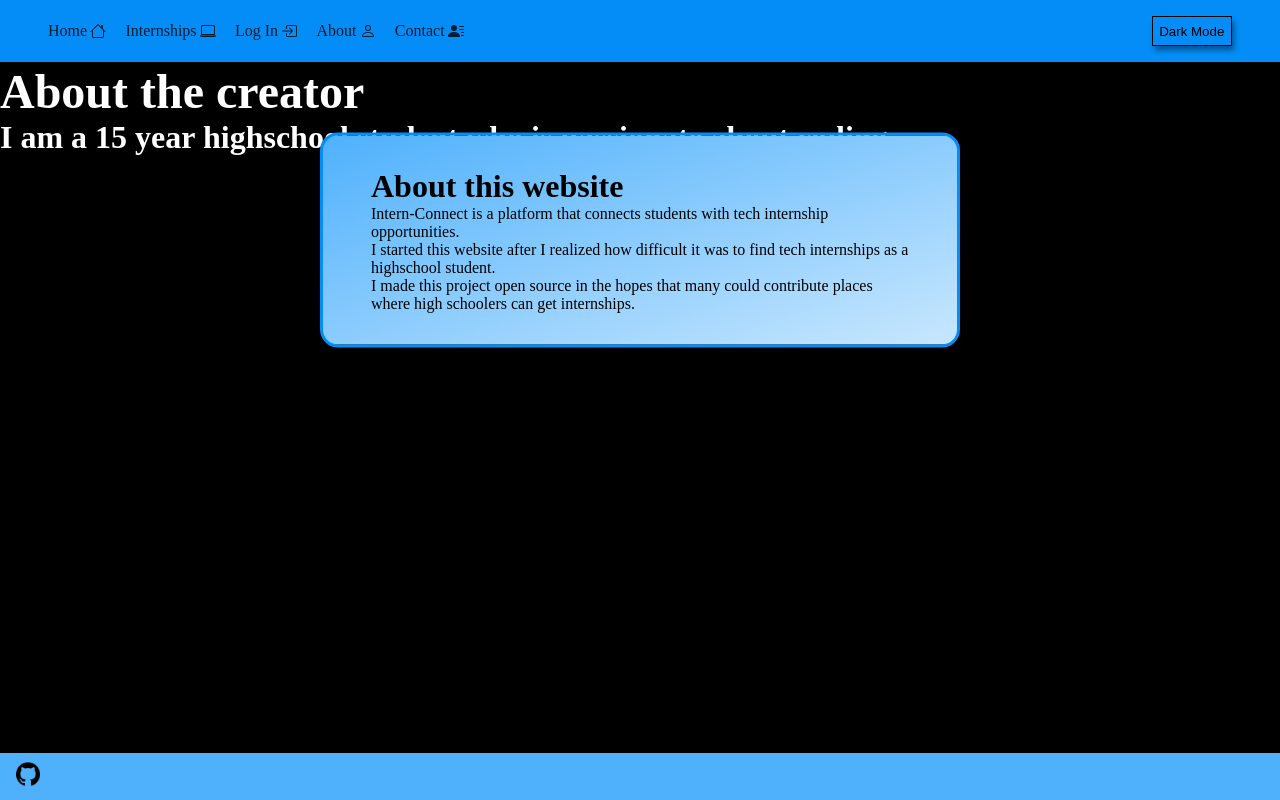
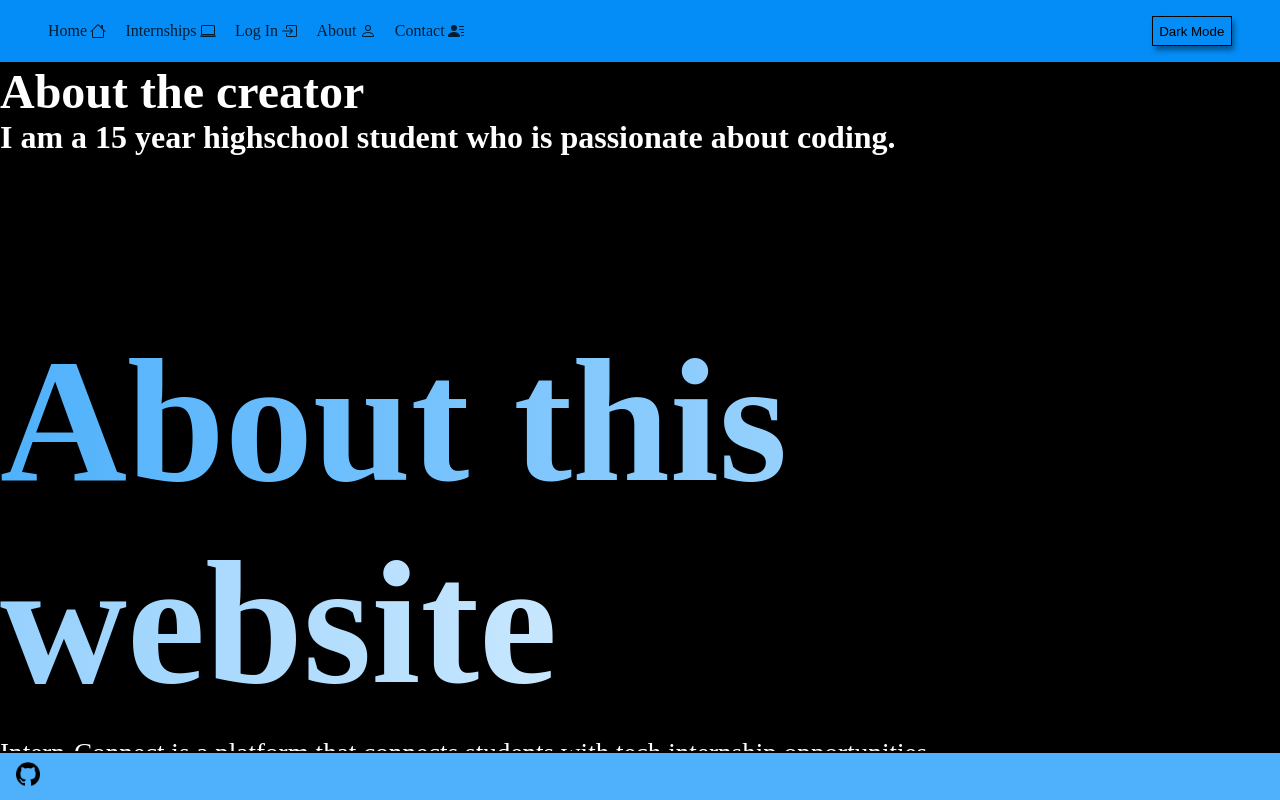
Before and after one commit to chase-west/intern-connect, a plain HTML site: page about.html in a window 1280 px wide. Both pictures are taken after a click on the button "Dark Mode". Drawn offline with Linux system fonts and the light colour scheme.

Commit message:
updated about page

```diff
--- a/about.html
+++ b/about.html
@@ -55,10 +55,12 @@
   <main>
     <div id="about">
       <h1>About this website</h1>
-      <p>Intern-Connect is a platform that connects students with tech internship opportunities.</p>
-      <p>I started this website after I realized how difficult it was to find tech internships as a highschool student.</p>
-      <p>I made this project open source in the hopes that many could contribute places where high schoolers can get internships.</p>
-    </div>
+        <div id="desc">
+          <p>Intern-Connect is a platform that connects students with tech internship opportunities.</p>
+          <p>I started this website after I realized how difficult it was to find tech internships as a highschool student.</p>
+          <p>I made this project open source in the hopes that many could contribute places where high schoolers can get internships.</p>
+      ` </div>
+      </div>
 
     <div id="creator">
       <h2>About the creator</h2>
--- a/css/styles.css
+++ b/css/styles.css
@@ -96,14 +96,13 @@ body.dark {
   transition: all 0.5s ease;
 }
 
-body.dark .intern-connect h1, body.dark .intern-connect p {
+body.dark .intern-connect h1, body.dark .intern-connect p, body.dark #creator, body.dark #about p {
   color: white;
   transition: 0.5s ease;
 }
 
-body.dark #creator {
-  color: white;
-}
+
+
 
 /* Intern Connect Section Styling */
 .intern-connect {
@@ -181,26 +180,38 @@ body.dark #creator {
 /*About Section Styling */
 #about {
   position: fixed;
-  top: 30%;
-  left: 50%;
-  transform: translate(-50%, -50%);
+  top: 40%;
   overflow: hidden;
-  border: var(--accent) 3px solid;
-  background: linear-gradient(to bottom right, var(--primary), var(--secondary));
-  border-radius: 18px;
-  padding: 2em 3em;
-  transition: all 0.5s ease;
+  transition: all 0.5s linear;
   text-align: start;
 }
+#about h1 {
+  transition: ease 0.5s;
+  font-size: 11em;
+  position: relative;
+  display: inline;
+  background: linear-gradient(to right, var(--primary), var(--secondary));
+  background-clip: text;
+  -webkit-background-clip: text;
+  color: transparent;
+  -webkit-text-fill-color: transparent;
+}
+
+#desc {
+  border-bottom: 0.2em solid transparent; /* Set the border width and make it transparent */
+  border-image: linear-gradient(to right, var(--primary), var(--secondary));
+  border-image-slice: 1; /* Ensure the entire border is filled with the gradient */
+  padding-top: 0.5em;
+  font-size: 1.7em;
+  overflow: scroll;
+}
+
 
 #creator {
   font-size: 2em;
   font-weight: 700;
   color: var(--text);
   margin-bottom: 0.5rem;
-  white-space: nowrap; /* Prevent text from wrapping to the next line */
-  overflow: hidden; /* Hide overflow text */
-  text-overflow: ellipsis; /* Add ellipsis (...) when text overflows */
 }
 
 /* Media Queries */
@@ -210,7 +221,7 @@ body.dark #creator {
     left: 50%;
   }
   .description {
-    margin-top: 3em;
+    margin-top: 1em;
     left: 50%;
   }
 
@@ -242,6 +253,7 @@ body.dark #creator {
     transform: scale(0.8);
     margin-top: -4em;
     margin-right: 0em;
+    font-size: 0.8em;
   }
 }
 
@@ -268,9 +280,7 @@ body.dark #creator {
   }
 
   .description img {
-    transform: scale(0.8);
-  }
-  .description button {
-
+    transform: scale(1.3);
+    margin-bottom: 2.3em;
   }
 }
```
